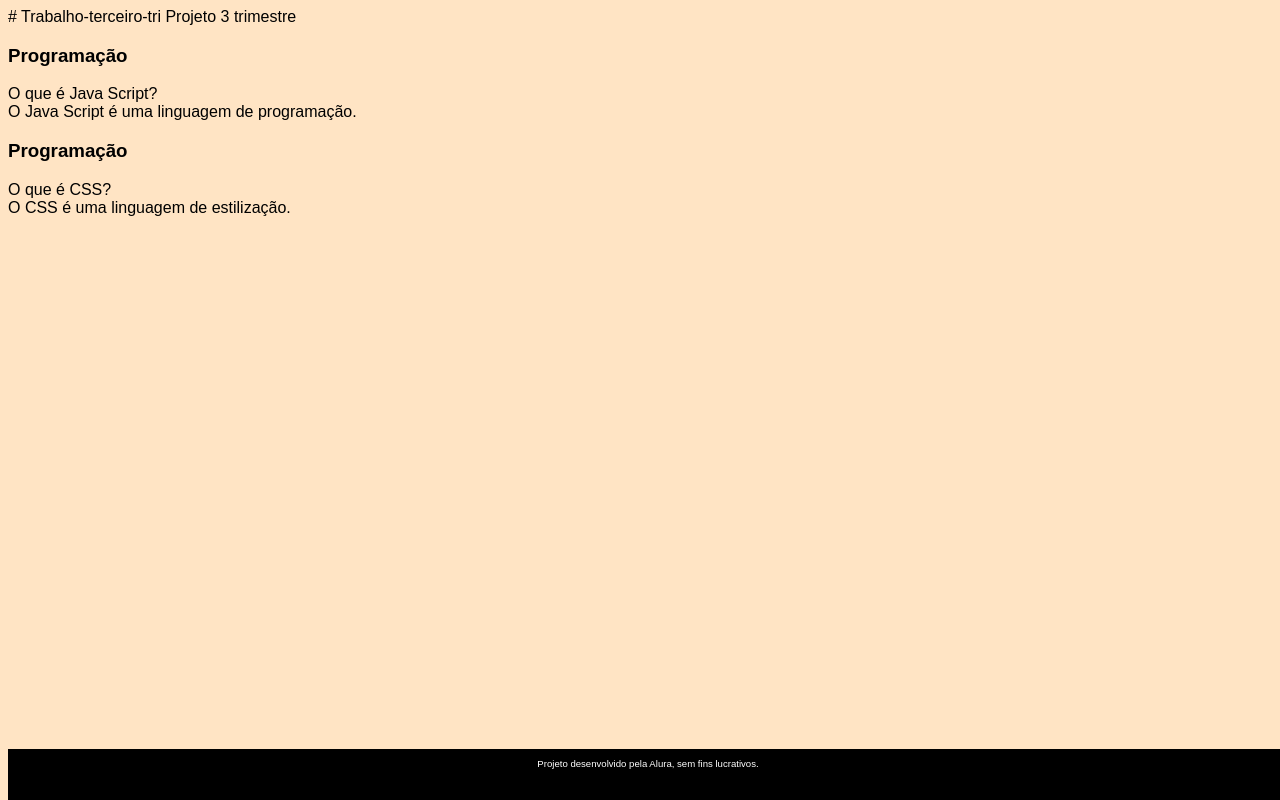
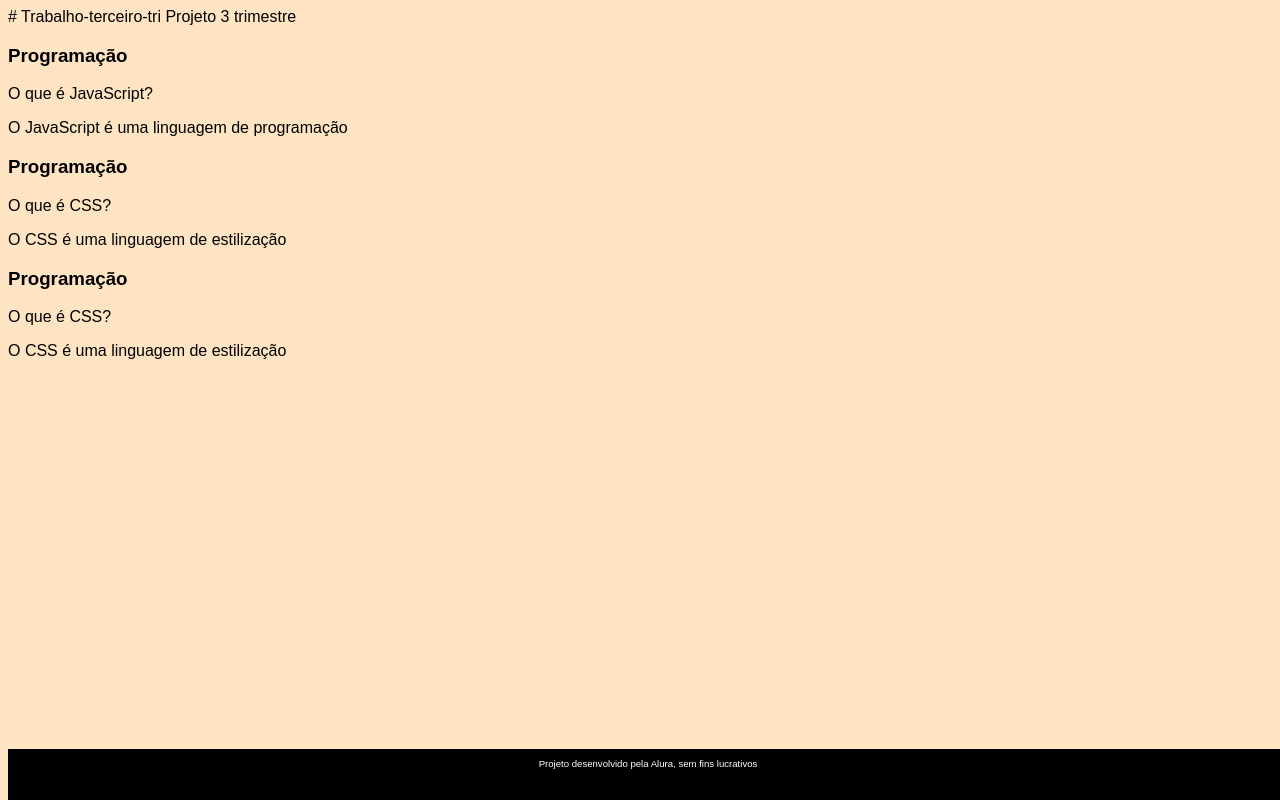
Before and after one commit to larissabetteeee/Trabalho-terceiro-tri, a plain HTML site: page Index.html in a window 1280 px wide. Drawn offline with Linux system fonts and the light colour scheme.

Commit message:
Update Index.html

```diff
--- a/Index.html
+++ b/Index.html
@@ -2,61 +2,54 @@
 Projeto 3 trimestre
 
 
+
      <!DOCTYPE html>
-<html lang="en">
-<head>
-    <meta charset="UTF-8">
-    <meta name="viewport" content="width=device-width, initial-scale=1.0">
-    <title>Document</title>
-</head>
-<body>
-
-</body>
-</html>
-
     <html lang="pt-br">
     <head>
         <meta charset="UTF-8">
         <meta name="viewport" content="width=device-width, initial-scale=1.0">
         <link rel="stylesheet" href="styles.css">
         <title>Flashcard</title>
-
+    </head>
+    <body>
         <main>
-        <section id= “container”>
-
-    </section>
-
+            <section id="container">
                 <article class="cartao">
                     <div class="cartao__conteudo">
-
+                        <h3>Programação</h3>
+                        <div class="cartao__conteudo__pergunta">
+                            <p>O que é JavaScript?</p>
+                        </div>
+                        <div class="cartao__conteudo__resposta">
+                            <p>O JavaScript é uma linguagem de programação</p>
+                        </div>
                     </div>
                 </article>
-
-    <h3> Programação </h3>
-
-    <div class="cartao__conteudo__pergunta">
-        O que é Java Script?
-        </div>
-
-        <div class="cartao__conteudo__resposta">
-            O Java Script é uma linguagem de programação.
-            </div>
-
-
                 <article class="cartao">
                     <div class="cartao__conteudo">
-            <h3> Programação </h3>
+                        <h3>Programação</h3>
                         <div class="cartao__conteudo__pergunta">
-                        O que é CSS?
+                            <p>O que é CSS?</p>
                         </div>
                         <div class="cartao__conteudo__resposta">
-                        O CSS é uma linguagem de estilização.
+                        <p>O CSS é uma linguagem de estilização</p>
                         </div>
                     </div>
-
                 </article>
-
+                <article class="cartao">
+                    <div class="cartao__conteudo">
+                        <h3>Programação</h3>
+                        <div class="cartao__conteudo__pergunta">
+                            <p>O que é CSS?</p>
+                        </div>
+                        <div class="cartao__conteudo__resposta">
+                        <p>O CSS é uma linguagem de estilização</p>
+                        </div>
+                    </div>
+                </article>
+            </section>
         </main>
         <footer>
-        <p>Projeto desenvolvido pela Alura, sem fins lucrativos.</p>
+            <p>Projeto desenvolvido pela Alura, sem fins lucrativos</p>
         </footer>
+    </body>
```
Lines whose indentation alone changed are shown as unchanged.
